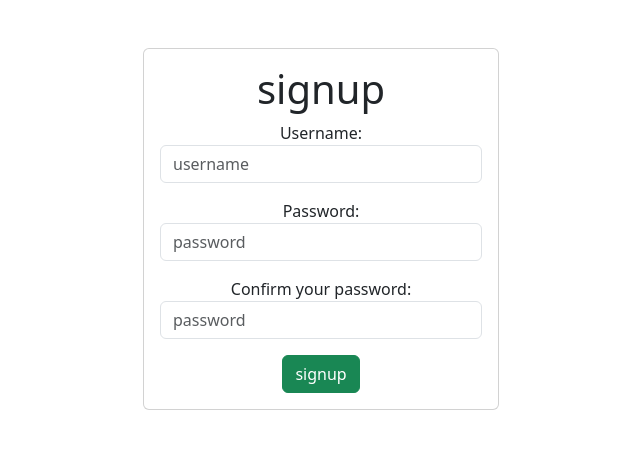
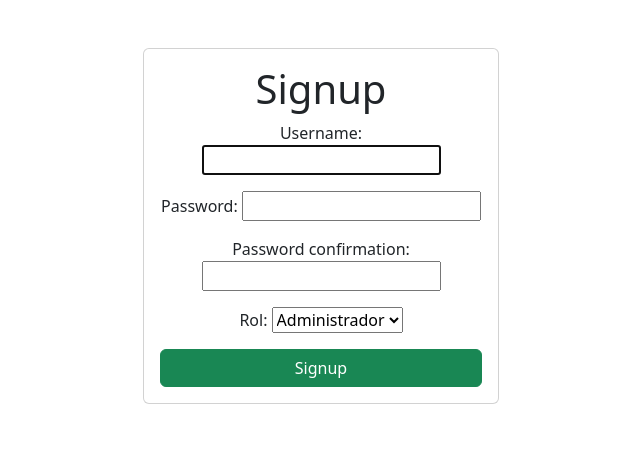
Before and after one commit to CDGuarnizoOrtiz/Plataforma-Colegio, a Django app: page /signup/ in a window 1280 px wide. Shown: the part 56-505 px from the top of the page, without its empty margins (319-959 px from the left). Run offline with Django 5.2, Linux system fonts and the light colour scheme.

Commit message:
A new table was created in the database to identify the admin and student roles

```diff
--- a/plataforma/forms.py
+++ b/plataforma/forms.py
@@ -1,5 +1,8 @@
 from django import forms
 from .models import estudiante, nota
+from django.contrib.auth.forms import UserCreationForm
+from django.contrib.auth.models import User
+
 
 class estudianteform(forms.ModelForm):
     class Meta:
@@ -20,3 +23,14 @@ class notaform(forms.ModelForm):
             'materia': forms.TextInput(attrs={'class': 'form-control', 'placeholder': 'Escribe la materia'}),
             'calificacion': forms.NumberInput(attrs={'class': 'form-control', 'placeholder': 'Escribe la calificación'}),
         }
+
+class CustomUserCreationForm(UserCreationForm):
+    ROLE_CHOICES = (
+        ('admin','Administrador'),
+        ('student','Estudiante'),
+    )
+    role = forms.ChoiceField(choices=ROLE_CHOICES, label='Rol')
+
+    class Meta:
+        model = User
+        fields = ['username','password1', 'password2', 'role']
--- a/plataforma/templates/signup.html
+++ b/plataforma/templates/signup.html
@@ -1,39 +1,41 @@
 {% extends 'base.html' %}
 
 {% block content %}
-
 <main class="container">
     <div class="row">
-     <div class="col-md-4 offset-md-4 mt-5" >
-         <form action = "/signup/" method="post" class="card card-body text-center" >
-             <h1 class="text-center">signup</h1>
+        <div class="col-md-4 offset-md-4 mt-5">
+            <form action="{% url 'signup' %}" method="post" class="card card-body text-center">
+                <h1 class="text-center">Signup</h1>
+                {% csrf_token %}
+                {{ form.non_field_errors }}
 
-             {{error}}
-             {% csrf_token %}
                 <div class="mb-3">
-                 <label for="username">Username:</label>
-                 <input type="text" name="username" id="username"
-                 class="form-control" placeholder="username">
+                    {{ form.username.label_tag }}
+                    {{ form.username }}
+                    {{ form.username.errors }}
                 </div>
 
                 <div class="mb-3">
-                 <label for="password1">Password:</label>
-                 <input type="password" name="password1" id="password1"
-                 class="form-control" placeholder="password">
+                    {{ form.password1.label_tag }}
+                    {{ form.password1 }}
+                    {{ form.password1.errors }}
                 </div>
 
                 <div class="mb-3">
-                 <label for="password2">Confirm your password:</label>
-                 <input type="password" name="password2" id="password2"
-                 class="form-control" placeholder="password">
+                    {{ form.password2.label_tag }}
+                    {{ form.password2 }}
+                    {{ form.password2.errors }}
                 </div>
 
-             <div>
-                 <button class="btn btn-success">
-                     signup
-                 </button>
+                <div class="mb-3">
+                    {{ form.role.label_tag }}
+                    {{ form.role }}
+                    {{ form.role.errors }}
                 </div>
+
+                <button class="btn btn-success" type="submit">Signup</button>
             </form>
         </div>
-
+    </div>
+</main>
 {% endblock %}
--- a/plataforma/views.py
+++ b/plataforma/views.py
@@ -1,5 +1,6 @@
 from django.shortcuts import render, redirect, get_object_or_404
-from django.contrib.auth.forms import UserCreationForm, AuthenticationForm
+from django.contrib.auth.forms import AuthenticationForm
+from .forms import CustomUserCreationForm
 from django.contrib.auth.models import User
 from django.contrib.auth import login, logout, authenticate
 from django.db import IntegrityError
@@ -8,6 +9,7 @@ from .models import estudiante,nota
 from django.utils import timezone
 from django.contrib.auth.decorators import login_required
 from django.contrib import messages
+from .models import Profile
 
 # Create your views here.
 def dashboard(request):
@@ -16,27 +18,21 @@ def dashboard(request):
 
 def signup(request):
     if request.method == 'POST':
-        form = UserCreationForm(request.POST)
+        form = CustomUserCreationForm(request.POST)
+        if form.is_valid():
+            user = form.save()
+            role = form.cleaned_data.get('role')
 
-        # Verificar si las contraseñas coinciden
-        password1 = request.POST.get('password1')
-        password2 = request.POST.get('password2')
+            # Guarda el rol en un modelo Profile
+            Profile.objects.create(user=user, role=role)
 
-        if password1 != password2:
-            messages.error(request, "Las contraseñas no coinciden.")
-            return redirect('signup')
-
-        if form.is_valid():
-            # Guardar el usuario si las contraseñas coinciden
-            user = form.save()
             login(request, user)
-            messages.success(request, "Usuario agregado exitosamente.")
+            messages.success(request, "Usuario registrado correctamente.")
             return redirect('signin')
         else:
-            print("Errores del formulario:", form.errors)  # Muestra los errores
             messages.error(request, "Hubo un error al crear la cuenta.")
     else:
-        form = UserCreationForm()
+        form = CustomUserCreationForm()
 
     return render(request, 'signup.html', {'form': form})
 
```
Also changed, not shown: plataforma/models.py (+7 -0 lines), plataforma/migrations/0002_profile.py (added), plataforma/templates/crearestudiantes.html (line endings or trailing spaces). Lines whose indentation alone changed are shown as unchanged.
